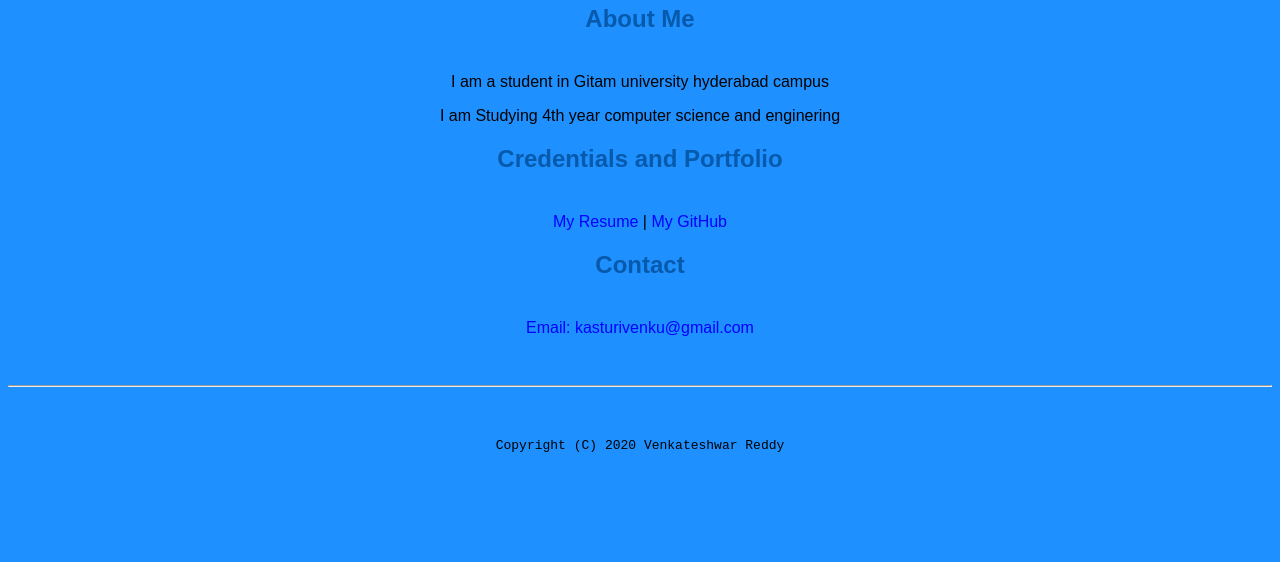
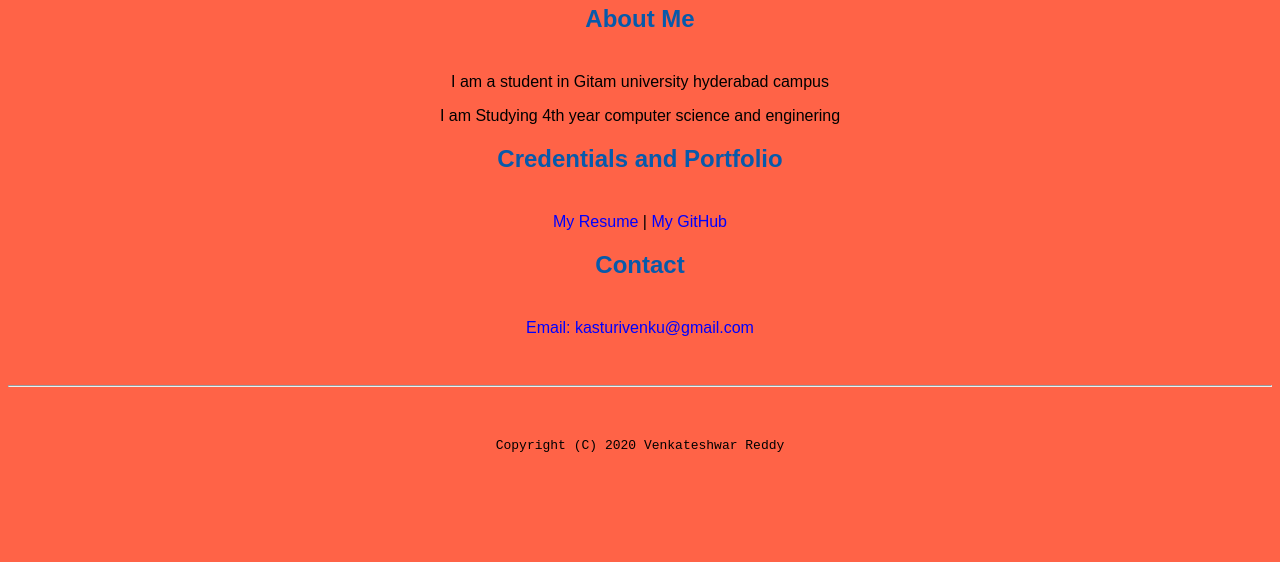
Before and after one commit to VenkateshwarReddy9/VenkateshwarReddy9.github.io, a plain HTML site: page index.html in a window 1280 px wide. Shown: the part 238-800 px from the top of the page. Drawn offline with Linux system fonts and the light colour scheme.

Commit message:
Update master.css

```diff
--- a/css/master.css
+++ b/css/master.css
@@ -13,7 +13,7 @@
   }
 
   body {
-   background-color: DodgerBlue;
+   background-color: Tomato;
    color:black;
    font-family: Arial, Helvetica, sans-serif;
    text-align: center;
```
